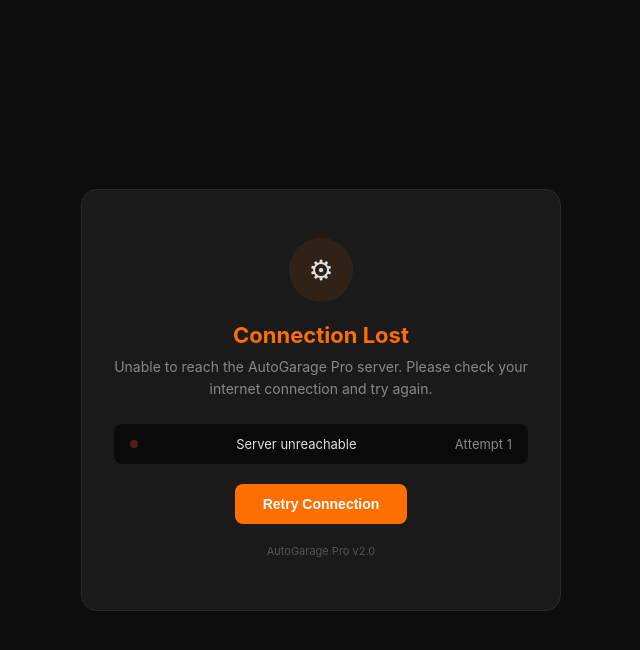
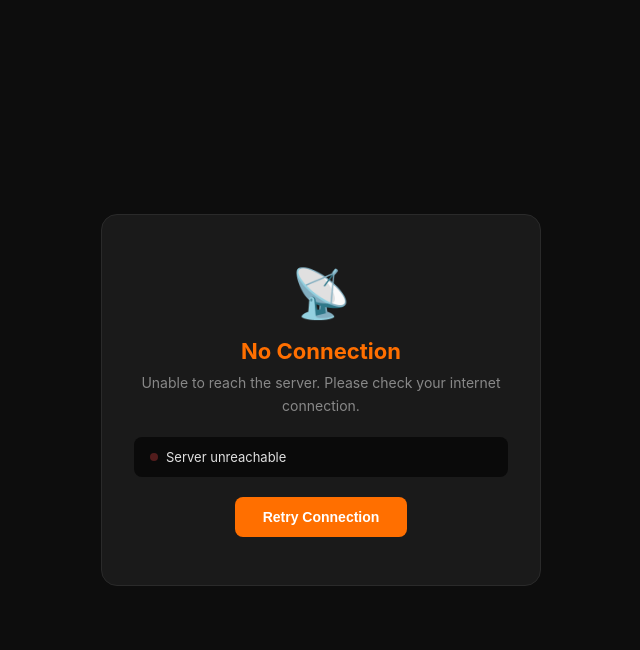
Before and after one commit to BLESS06703/autogarage-api, a Django app: page /api/offline/ in a window 1280 px wide. Shown: the top 650 px of the page, without its empty margins (319-959 px from the left). Run offline with Django 5.2, Linux system fonts and the light colour scheme.

Commit message:
Restore offline page with auto-retry

```diff
--- a/api/templates/offline.html
+++ b/api/templates/offline.html
@@ -3,165 +3,44 @@
 <head>
     <meta charset="UTF-8">
     <meta name="viewport" content="width=device-width, initial-scale=1.0">
-    <title>AutoGarage Pro - Offline</title>
+    <title>Offline — AutoGarage Pro</title>
     <style>
         * { margin: 0; padding: 0; box-sizing: border-box; }
         body {
-            background: #0D0D0D;
-            color: #E0E0E0;
+            background: #0D0D0D; color: #E0E0E0;
             font-family: -apple-system, BlinkMacSystemFont, 'Segoe UI', Roboto, sans-serif;
-            display: flex;
-            justify-content: center;
-            align-items: center;
-            min-height: 100vh;
-            text-align: center;
-            padding: 20px;
+            display: flex; justify-content: center; align-items: center;
+            min-height: 100vh; text-align: center; padding: 20px;
         }
         .card {
-            background: #1A1A1A;
-            border: 1px solid #2A2A2A;
-            border-radius: 16px;
-            padding: 48px 32px;
-            max-width: 480px;
-            width: 100%;
+            background: #1A1A1A; border: 1px solid #2A2A2A;
+            border-radius: 16px; padding: 48px 32px; max-width: 440px;
         }
-        .icon {
-            width: 64px;
-            height: 64px;
-            margin: 0 auto 20px;
-            background: rgba(255,111,0,0.1);
-            border-radius: 50%;
-            display: flex;
-            align-items: center;
-            justify-content: center;
-            font-size: 28px;
+        .icon { font-size: 48px; margin-bottom: 16px; }
+        h1 { font-size: 22px; color: #FF6F00; margin-bottom: 8px; }
+        p { font-size: 14px; color: #888; margin-bottom: 20px; line-height: 1.6; }
+        .status { display: flex; align-items: center; gap: 8px; background: #0A0A0A; border-radius: 8px; padding: 12px 16px; margin-bottom: 20px; font-size: 13px; }
+        .dot { width: 8px; height: 8px; border-radius: 50%; background: #EF4444; animation: pulse 1.5s infinite; }
+        @keyframes pulse { 0%,100% { opacity: 1; } 50% { opacity: 0.3; } }
+        button {
+            background: #FF6F00; color: #fff; border: none; padding: 12px 28px;
+            border-radius: 8px; font-size: 14px; font-weight: 600; cursor: pointer;
         }
-        h1 {
-            font-size: 22px;
-            font-weight: 700;
-            margin-bottom: 8px;
-            color: #FF6F00;
-        }
-        p {
-            font-size: 14px;
-            color: #888;
-            margin-bottom: 24px;
-            line-height: 1.6;
-        }
-        .status-bar {
-            display: flex;
-            align-items: center;
-            gap: 8px;
-            background: #0A0A0A;
-            border-radius: 8px;
-            padding: 12px 16px;
-            margin-bottom: 20px;
-            font-size: 13px;
-        }
-        .dot {
-            width: 8px;
-            height: 8px;
-            border-radius: 50%;
-            background: #EF4444;
-            animation: pulse 1.5s infinite;
-        }
-        @keyframes pulse {
-            0%, 100% { opacity: 1; }
-            50% { opacity: 0.3; }
-        }
-        .retry-btn {
-            display: inline-block;
-            background: #FF6F00;
-            color: #fff;
-            padding: 12px 28px;
-            border-radius: 8px;
-            font-size: 14px;
-            font-weight: 600;
-            cursor: pointer;
-            border: none;
-            text-decoration: none;
-            transition: background 0.2s;
-        }
-        .retry-btn:hover { background: #E65100; }
-        .info {
-            margin-top: 20px;
-            font-size: 11px;
-            color: #555;
-        }
-        .info span {
-            display: block;
-            margin-top: 4px;
-            font-family: monospace;
-        }
+        button:hover { background: #E65100; }
     </style>
 </head>
 <body>
     <div class="card">
-        <div class="icon">&#9881;</div>
-        <h1>Connection Lost</h1>
-        <p>Unable to reach the AutoGarage Pro server. Please check your internet connection and try again.</p>
-
-        <div class="status-bar">
-            <span class="dot"></span>
-            <span style="flex:1;">Server unreachable</span>
-            <span style="color:#888;" id="retryCount">Attempt 1</span>
+        <div class="icon">📡</div>
+        <h1>No Connection</h1>
+        <p>Unable to reach the server. Please check your internet connection.</p>
+        <div class="status">
+            <span class="dot"></span> Server unreachable
         </div>
-
-        <button class="retry-btn" onclick="retry()">Retry Connection</button>
-
-        <div class="info">
-            AutoGarage Pro v2.0
-            <span id="errorDetail"></span>
-        </div>
+        <button onclick="location.reload()">Retry Connection</button>
     </div>
-
     <script>
-        let attempts = 1;
-        const API = 'https://autogarage-api-wwj4.onrender.com/api/auth/login-page/';
-
-        async function retry() {
-            const btn = document.querySelector('.retry-btn');
-            const dot = document.querySelector('.dot');
-            const statusText = document.querySelector('.status-bar span');
-            const retryCount = document.getElementById('retryCount');
-            const errorDetail = document.getElementById('errorDetail');
-
-            btn.textContent = 'Connecting...';
-            btn.style.opacity = '0.7';
-            dot.style.background = '#F59E0B';
-            statusText.textContent = 'Checking connection...';
-            attempts++;
-            retryCount.textContent = 'Attempt ' + attempts;
-
-            try {
-                const res = await fetch(API, { method: 'HEAD', cache: 'no-cache' });
-                if (res.ok) {
-                    dot.style.background = '#22C55E';
-                    statusText.textContent = 'Connected! Redirecting...';
-                    btn.textContent = 'Connected';
-                    btn.style.background = '#22C55E';
-                    setTimeout(() => { window.location.href = '/api/auth/login-page/'; }, 800);
-                } else {
-                    throw new Error('Server returned ' + res.status);
-                }
-            } catch (e) {
-                dot.style.background = '#EF4444';
-                statusText.textContent = 'Still unreachable';
-                btn.textContent = 'Retry Connection';
-                btn.style.opacity = '1';
-                errorDetail.textContent = e.message;
-            }
-        }
-
-        // Auto-retry every 15 seconds
-        setInterval(retry, 15000);
-
-        // Show error if any
-        const urlParams = new URLSearchParams(window.location.search);
-        const reason = urlParams.get('reason');
-        if (reason) {
-            document.getElementById('errorDetail').textContent = reason;
-        }
+        setInterval(() => { fetch('/api/auth/login-page/').then(r => { if(r.ok) location.reload(); }).catch(() => {}); }, 10000);
     </script>
 </body>
 </html>
```
Also changed, not shown: api/templates/dashboard.js (+13 -17 lines).
